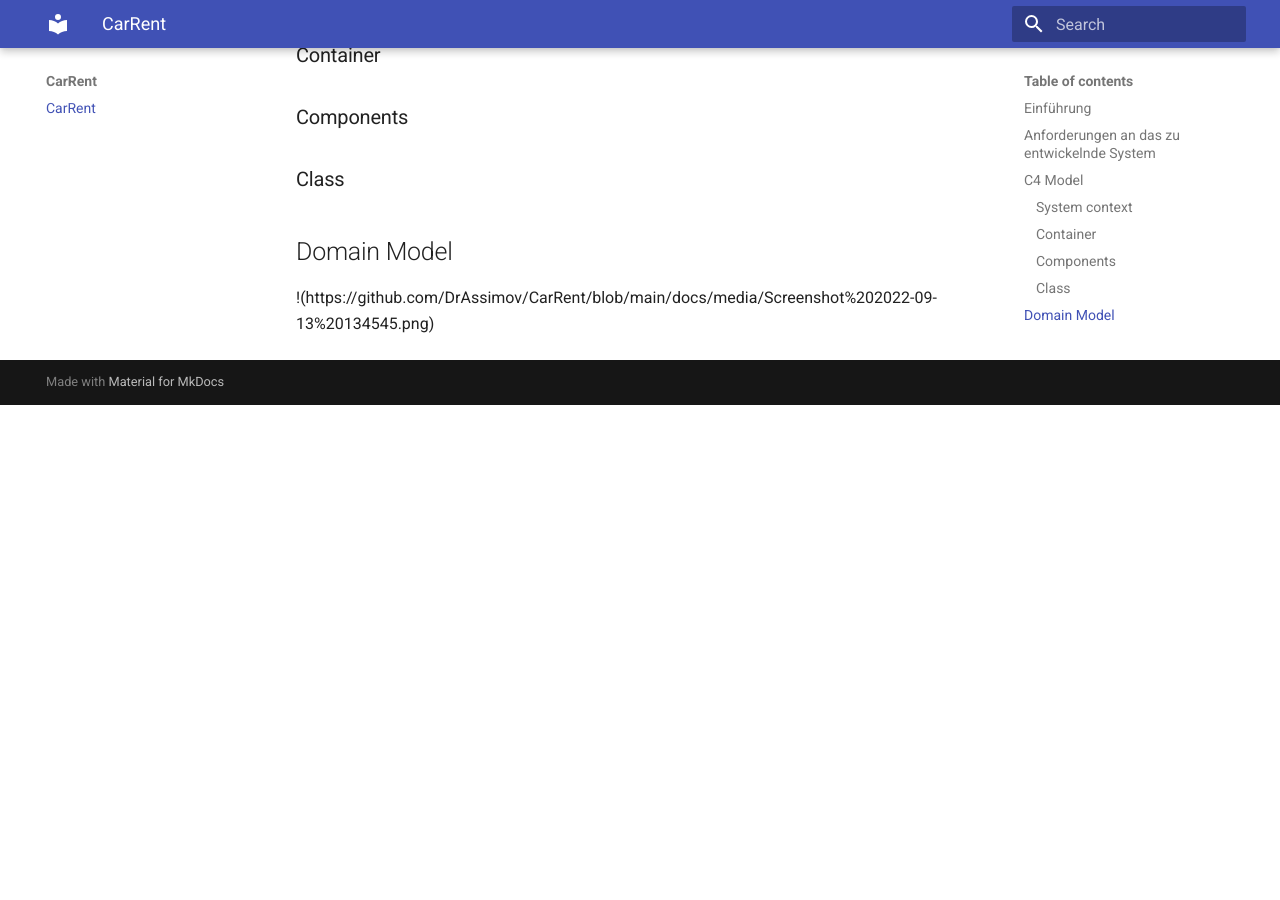
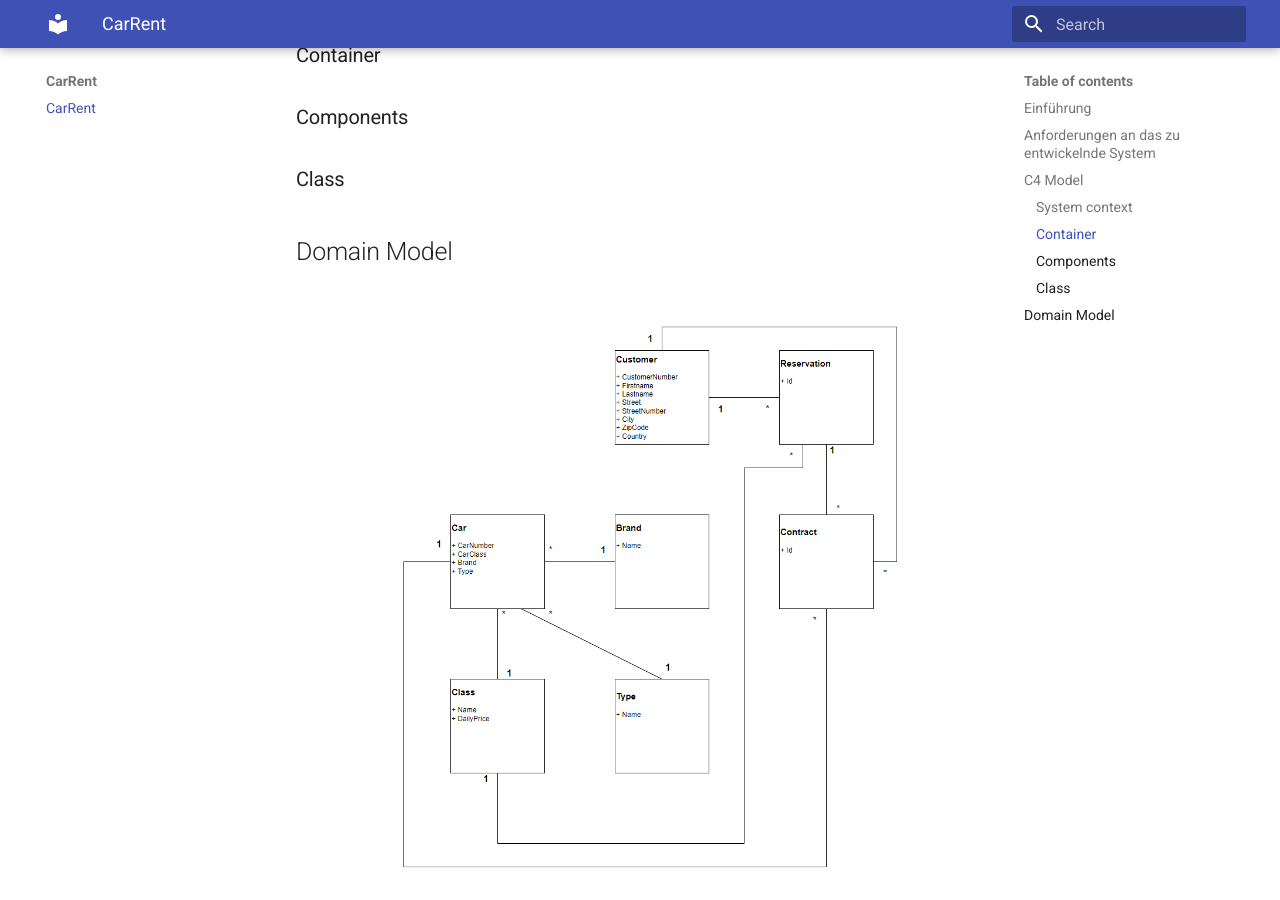
Before and after one commit to DrAssimov/CarRent, an MkDocs documentation site: the page built from docs/index.md, in a window 1280 px wide and 900 px high, scrolled down 967 px. Built offline with MkDocs 1.6.1 and Material for MkDocs 9.7.7, drawn with Linux system fonts in a browser that asks for light colours; before the commit the page ends 1372 px from its top, so only the background shows below that; part of the change alters nothing that is shown.

Commit message:
Update index.md

```diff
--- a/docs/index.md
+++ b/docs/index.md
@@ -26,4 +26,4 @@ Es soll ein neues Autovermietungssystem „CarRent“ erstellt werden. Das Syste
 ### Class
 
 ## Domain Model
-!(https://github.com/DrAssimov/CarRent/blob/main/docs/media/Screenshot%202022-09-13%20134545.png)
+![alt text](https://github.com/DrAssimov/CarRent/blob/main/docs/media/Screenshot%202022-09-13%20134545.png)
```
